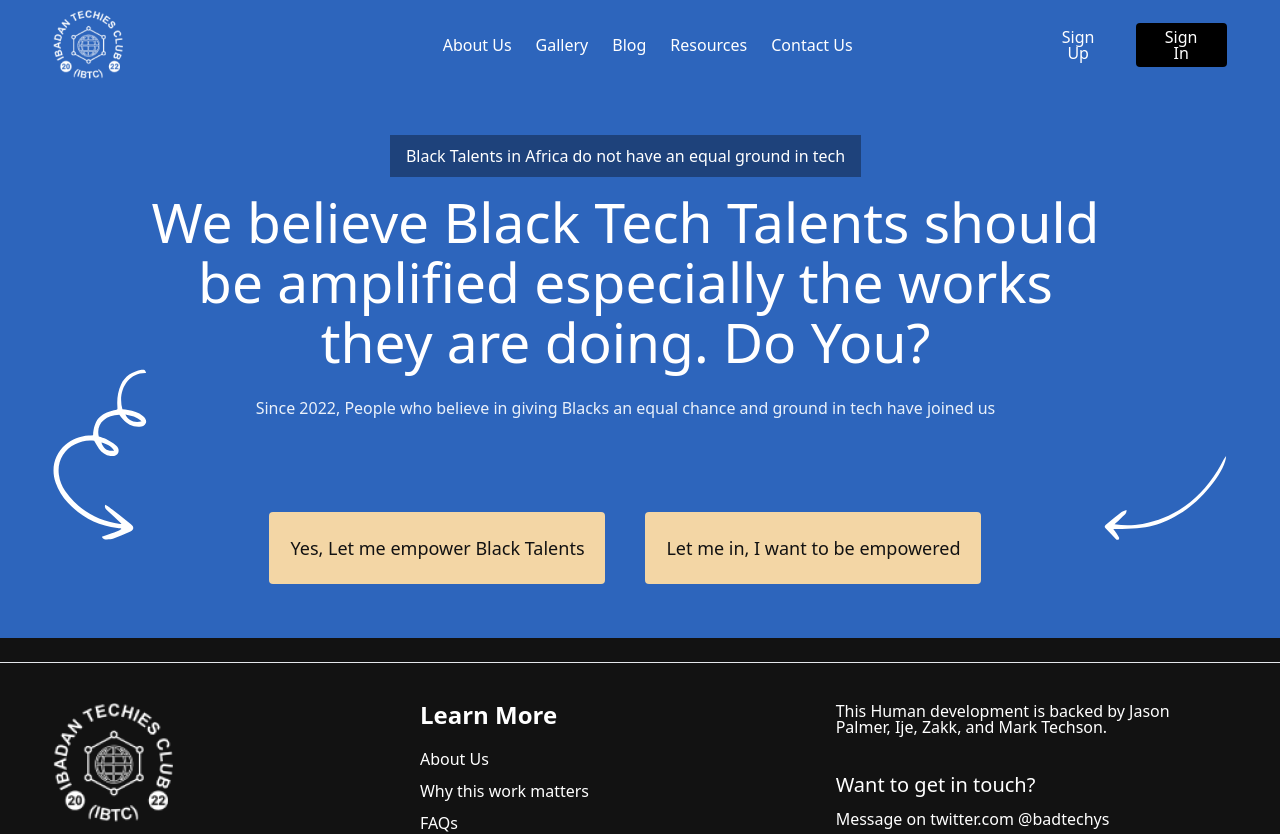
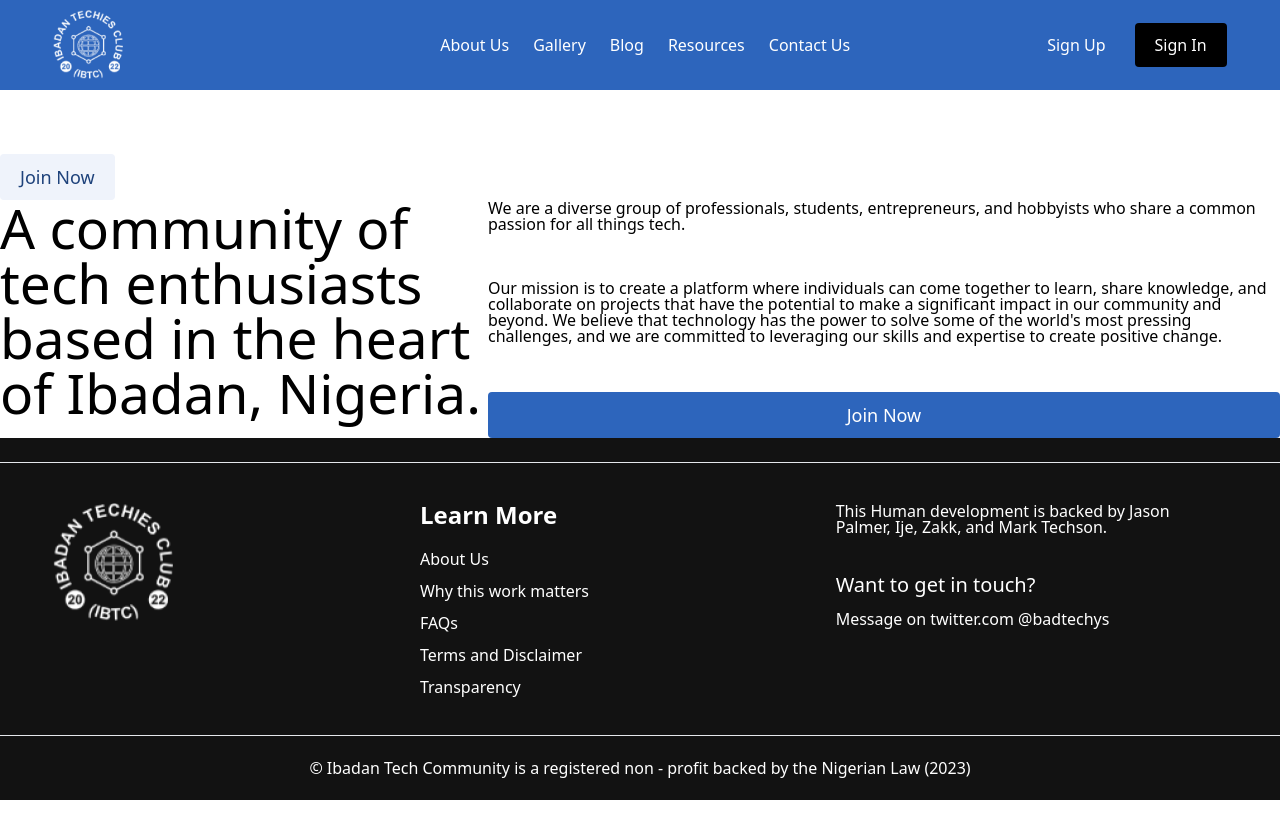
Before and after one commit to Ibadan-Techies/badtechies, a Next.js app: page / in a window 1280 px wide. Shown: the top 834 px of the page. After the commit the page ends 800 px from the top, so only its background shows below. Built offline with nearby package versions, Linux system fonts and the light colour scheme.

Commit message:
remove width and height from Button

```diff
--- a/src/components/Button/button.tsx
+++ b/src/components/Button/button.tsx
@@ -10,10 +10,8 @@ type TButtonProps<T = undefined | boolean> = {
     color: TString
     border?: T extends true ? TString : never
     background?: T extends boolean ? never : TString
-    width: TString
     hoverColor?: `hover:${string}-${string}`
     hoverBg?: `hover:${string}-${string}`
-    height: TString
   }
   type?: 'button' | 'submit'
 }
@@ -37,7 +35,7 @@ const Button = <T extends undefined | boolean>({
 }: React.PropsWithChildren<TButtonPropsWithRequiredBorder<T>>) => {
   const buttonClass = clsx(
     // Base style
-    `rounded ${style.width} ${style.height} py-3.5 px-5 text-lg/[18px] flex items-center justify-around ${style.hoverBg} ${style.hoverColor}`,
+    `rounded py-3.5 px-5 text-lg/[18px] flex items-center justify-around ${style.hoverBg} ${style.hoverColor}`,
     {
       // Styles for Outline
       [`border-solid border ${style.color} ${style.border}`]: outline,
--- /dev/null
+++ b/src/components/Label/index.tsx
@@ -0,0 +1,22 @@
+import * as React from 'react'
+import clsx from 'clsx'
+
+type TString = `${string}-${string}`
+type TButtonProps = {
+  style: {
+    color: TString
+    background?: TString
+    height: TString
+  }
+}
+
+const Label = ({ children, style }: React.PropsWithChildren<TButtonProps>) => {
+  const buttonClass = clsx(
+    // Base style
+    `rounded ${style.height} py-3.5 px-5 text-sm/[18.2px] flex items-center justify-around`
+  )
+
+  return <span className={buttonClass}>{children}</span>
+}
+
+export default Label
--- /dev/null
+++ b/src/components/LandingAboutUs/about.tsx
@@ -0,0 +1,47 @@
+import * as React from 'react'
+import Button from '../Button/button'
+
+const AboutUs = () => {
+  return (
+    <div className="pt-[4rem]">
+      <Button
+        style={{
+          color: 'text-ibtc-blue-dark',
+          background: 'bg-ibtc-blue-light',
+        }}
+      >
+        Join Now
+      </Button>
+      <div className="flex">
+        <p className="header">
+          A community of tech enthusiasts based in the heart of Ibadan, Nigeria.
+        </p>
+        <div className="gap-[3rem] flex flex-col">
+          <p className="text">
+            We are a diverse group of professionals, students, entrepreneurs,
+            and hobbyists who share a common passion for all things tech.
+          </p>
+
+          <p className="text">
+            Our mission is to create a platform where individuals can come
+            together to learn, share knowledge, and collaborate on projects that
+            have the potential to make a significant impact in our community and
+            beyond. We believe that technology has the power to solve some of
+            the world's most pressing challenges, and we are committed to
+            leveraging our skills and expertise to create positive change.
+          </p>
+          <Button
+            style={{
+              background: 'bg-ibtc-blue',
+              color: 'text-white',
+            }}
+          >
+            Join Now
+          </Button>
+        </div>
+      </div>
+    </div>
+  )
+}
+
+export default AboutUs
--- a/src/components/LandingBanner/banner.tsx
+++ b/src/components/LandingBanner/banner.tsx
@@ -39,8 +39,6 @@ function Main() {
             key={index}
             style={{
               color: 'text-[#121212]',
-              width: 'w-[21rem]',
-              height: 'h-[4.5rem]',
               background: 'bg-[#F3D6A5]',
               hoverBg: 'hover:bg-[#EAB862]',
               hoverColor: 'hover:text-white',
--- a/src/pages/index.tsx
+++ b/src/pages/index.tsx
@@ -1,7 +1,8 @@
 import Head from 'next/head'
 import Footer from '@/components/Footer/footer'
 import NavigationBar from '@/components/Navbar/navbar'
-import LandingBanner from '@/components/LandingBanner/banner'
+// import LandingBanner from '@/components/LandingBanner/banner'
+import AboutUs from '@/components/LandingAboutUs/about'
 
 export default function Home() {
   return (
@@ -13,7 +14,8 @@ export default function Home() {
         <link rel="icon" href="/favicon.ico" />
       </Head>
       <NavigationBar />
-      <LandingBanner />
+      {/* <LandingBanner /> */}
+      <AboutUs />
       <Footer />
     </>
   )
--- a/tailwind.config.js
+++ b/tailwind.config.js
@@ -8,6 +8,10 @@ module.exports = {
         'ibtc-offwhite': '#EAF1FA',
         'ibtc-blue': '#2D65BC',
         'ibtc-blue-dark': '#1E427B',
+        'ibtc-blue-light': '#EFF3FB',
+      },
+      fontSize: {
+        'text-sm': '0.8125rem',
       },
     },
   },
```
